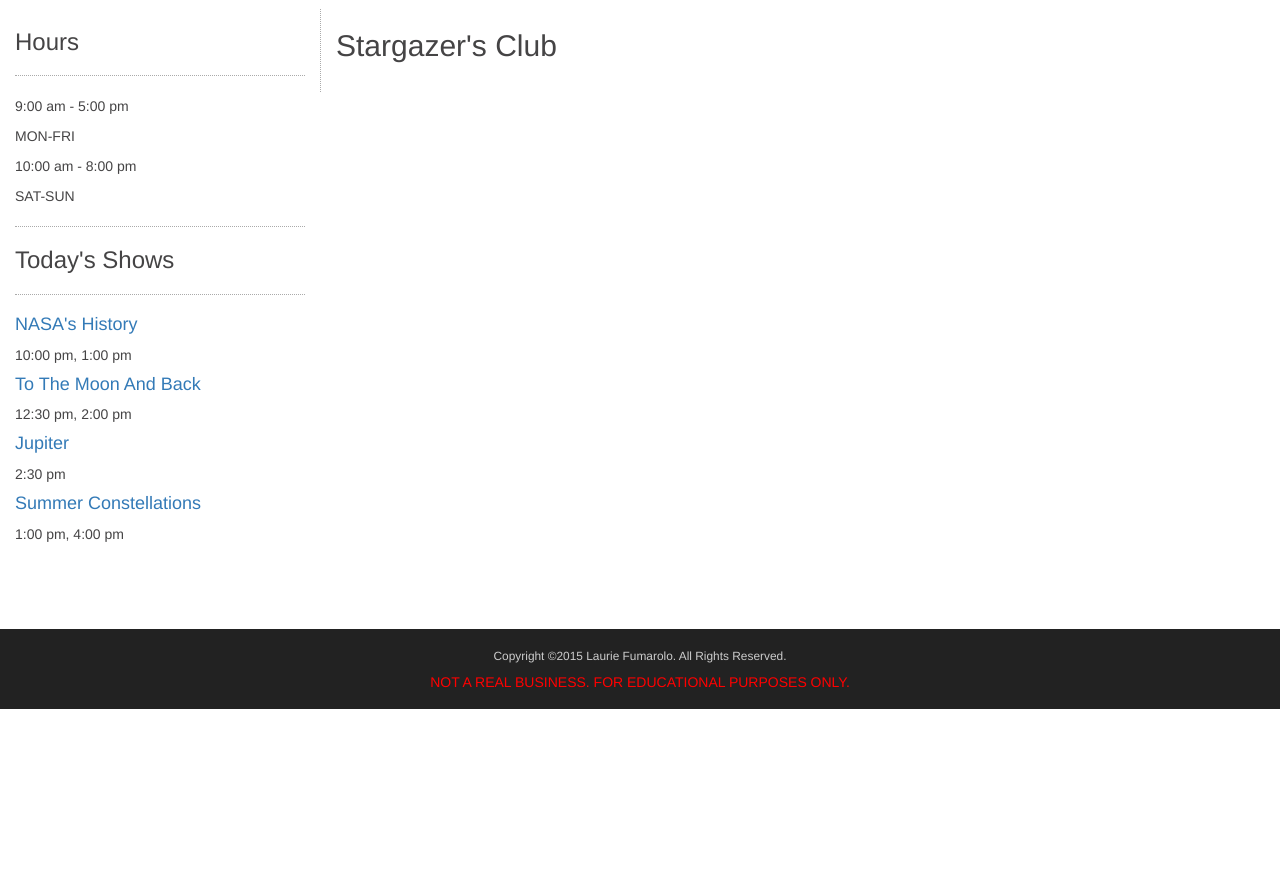
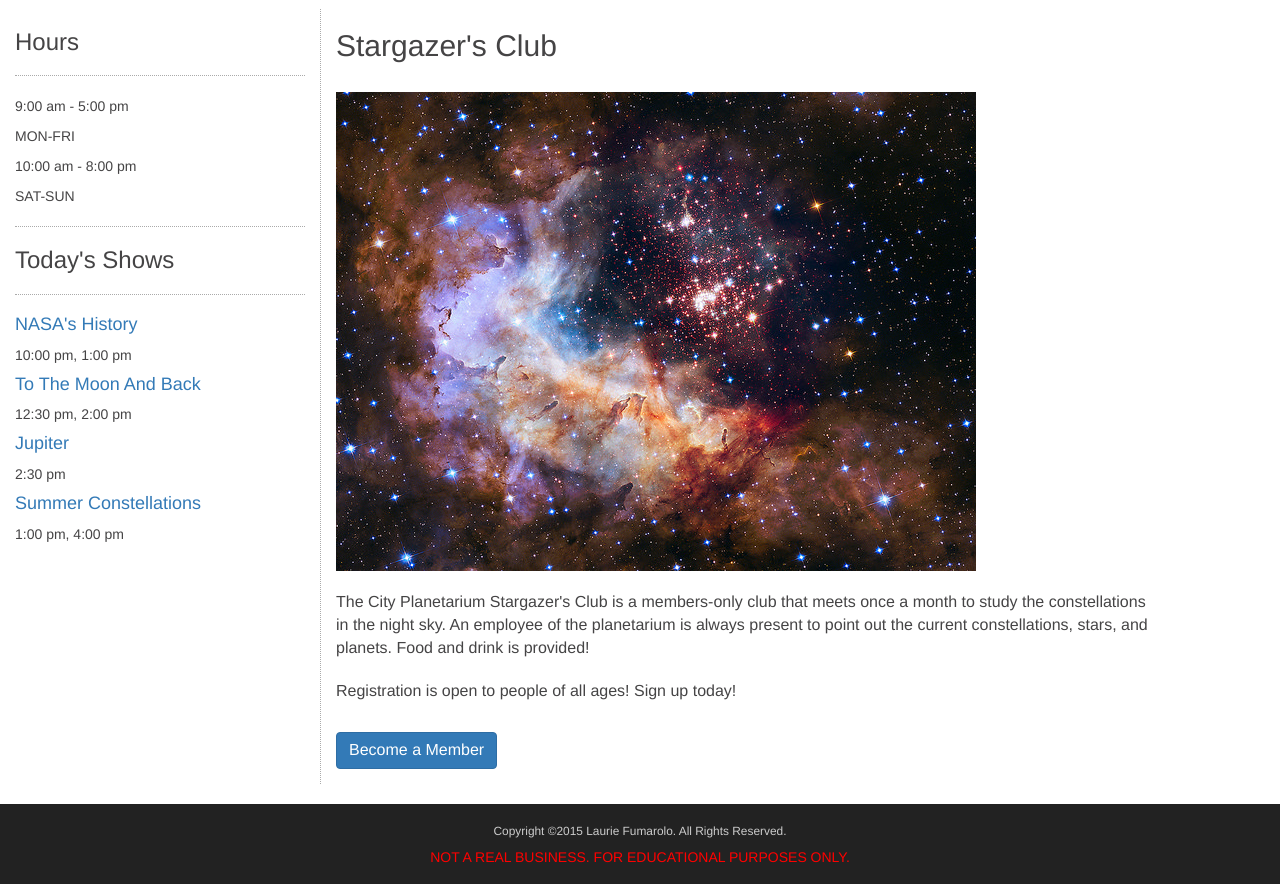
Before and after one commit to lauriefumarolo/cityplanetarium, a PHP site: page /stargazers_club.php in a window 1280 px wide. Shown: the part 91-975 px from the top of the page. Before the commit the page ends 800 px from the top, so only its background shows below. Run offline with PHP 8.4, Linux system fonts and the light colour scheme.

Commit message:
Adding Stargazer's Club page content.

```diff
--- a/publish/css/styles.css
+++ b/publish/css/styles.css
@@ -93,7 +93,14 @@ hr {
 	border-top: 1px dotted #AAA;
 }
 
-/* Footer styles */
+/* Stargazer's Club Styles */
+
+.stargazers-info {
+	margin-top: 20px;
+	font-size: 16px;
+}
+
+/* Footer Styles */
 
 /* Should stick to the bottom of the page if the content does not fill the page */
 /* Otherwise, should be at bottom of content and user will have to scroll to see it */
--- a/publish/stargazers_club.php
+++ b/publish/stargazers_club.php
@@ -28,11 +28,11 @@
 				<?php include 'sidebar.php' ?>
 			</div>
 			<div class="col-sm-8 content-col">
-				<div class="clearfix">
-					<h2>Stargazer's Club</h2>
-				</div>
-				<div class="row">
-				</div>
+				<h2>Stargazer's Club</h2>
+				<img class="img-responsive" src="images/stargazers_club.jpg" alt="Night Sky" />
+				<p class="stargazers-info">The City Planetarium Stargazer's Club is a members-only club that meets once a month to study the constellations in the night sky. An employee of the planetarium is always present to point out the current constellations, stars, and planets. Food and drink is provided!</p>
+				<p class="stargazers-info">Registration is open to people of all ages! Sign up today!</p>
+				<button type="button" class="btn btn-primary stargazers-info">Become a Member</button>
 			</div>
 		</div>
 	</div>
```
Also changed, not shown: publish/images/stargazers_club.jpg (added).
